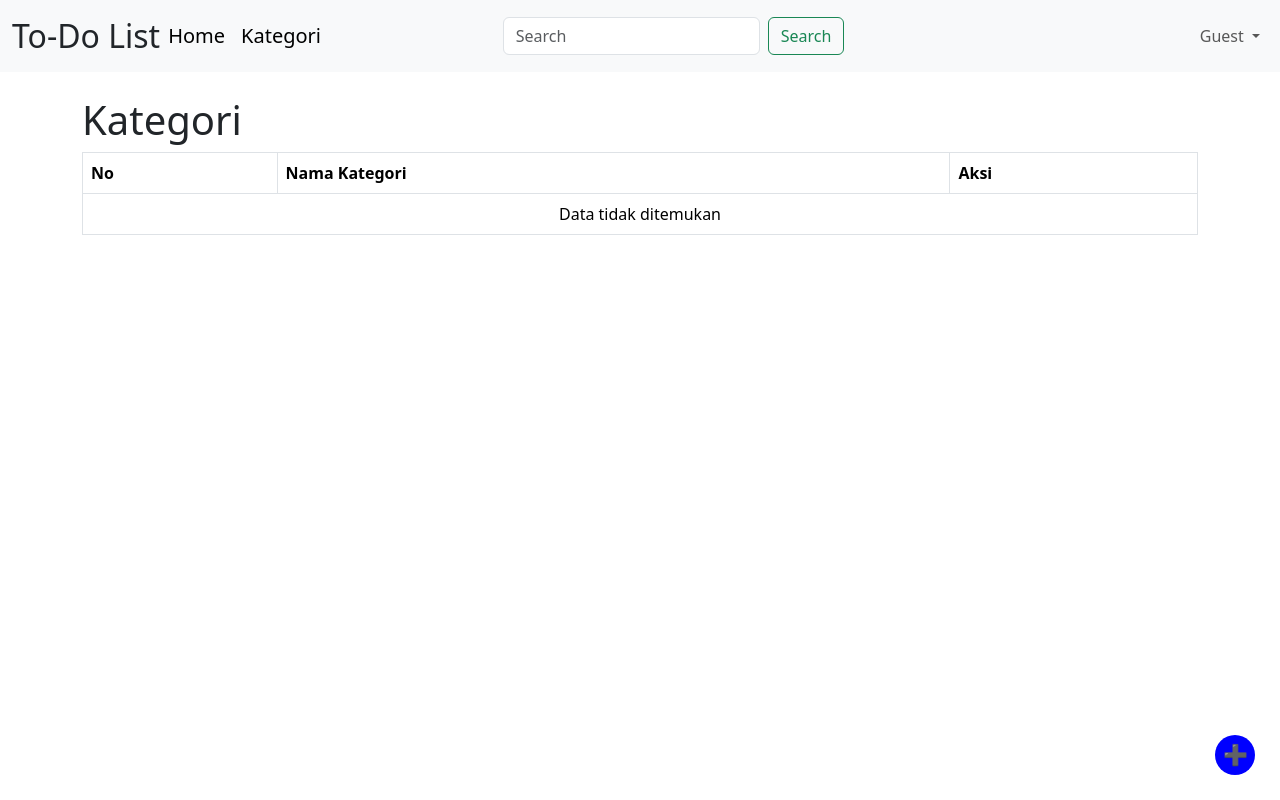
After one commit to nauval84/UKK2025_XIIPPLG1_7830, a PHP site: page /kategori.php in a window 1280 px wide. The commit adds this page. Run offline with PHP 8.4, Linux system fonts and the light colour scheme; data that the repository does not hold is empty.

Commit message:
ukk hari ketiga

```diff
--- a/delete.php
+++ b/delete.php
@@ -5,5 +5,5 @@ $query = mysqli_query($conn, "DELETE FROM tugas where id_tugas=$id");
 ?>
 <script>
     alert('hapus data berhasil')
-    location.href = "index.php?page=ulasan"
+    location.href = "index.php"
 </script>
--- /dev/null
+++ b/kategori.php
@@ -0,0 +1,114 @@
+<?php
+include 'connect.php';
+session_start();
+
+?>
+<!doctype html>
+<html lang="en">
+  <head>
+    <meta charset="utf-8">
+    <meta name="viewport" content="width=device-width, initial-scale=1">
+    <title>Kategori</title>
+    <link href="https://cdn.jsdelivr.net/npm/bootstrap@5.3.3/dist/css/bootstrap.min.css" rel="stylesheet" integrity="sha384-QWTKZyjpPEjISv5WaRU9OFeRpok6YctnYmDr5pNlyT2bRjXh0JMhjY6hW+ALEwIH" crossorigin="anonymous">
+  </head>
+  <style>
+    .floating-buttons a {
+        text-decoration: none;
+        display: flex;
+        align-items: center;
+        justify-content: center;
+    }
+
+    .floating-buttons a {
+        position: fixed;
+        bottom: 20px;
+        right: 20px;
+    }
+    .floating-buttons a {
+        background: blue;
+        color: white;
+        border: none;
+        border-radius: 50%;
+        width: 40px;
+        height: 40px;
+        font-size: 20px;
+        margin: 5px;
+        cursor: pointer;
+    }
+  </style>
+  <body>
+    <nav class="navbar navbar-expand-lg bg-body-tertiary">
+            <div class="container-fluid d-flex justify-content-between align-items-center">
+                <h2 class="mb-0">To-Do List</h2>
+                <a class="navbar-brand m-2" href="index.php">Home</a>
+                <a class="navbar-brand m-2" href="kategori.php">Kategori</a>
+                <form class="d-flex mx-auto" role="search">
+                    <input class="form-control me-2" type="search" placeholder="Search" aria-label="Search">
+                    <button class="btn btn-outline-success" type="submit">Search</button>
+                </form>
+                <ul class="navbar-nav ms-auto">
+                    <li class="nav-item dropdown">
+                        <a class="nav-link dropdown-toggle" id="navbarDropdown" href="#" role="button" data-bs-toggle="dropdown">
+                            <?php echo isset($_SESSION['user']) ? $_SESSION['user']['Username'] : 'Guest'; ?>
+                        </a>
+                        <ul class="dropdown-menu dropdown-menu-end">
+                            <li><a class="dropdown-item" href="#">Profil</a></li>
+                            <li><hr class="dropdown-divider"></li>
+                            <li><a class="dropdown-item" href="logout.php">Logout</a></li>
+                        </ul>
+                    </li>
+                </ul>
+            </div>
+        </nav>
+        <div class="container mt-3">
+            <h1 class="mt-4">Kategori</h1>
+            <div class="col-md-12">
+                <table class="table table-bordered">
+                    <thead>
+                        <tr>
+                            <th>No</th>
+                            <th>Nama Kategori</th>
+                            <th>Aksi</th>
+                        </tr>
+                    </thead>
+                    <tbody>
+                        <?php
+                        $i = 1;
+                        $query = mysqli_query($conn, "SELECT * FROM kategori");
+
+                        if (mysqli_num_rows($query) > 0) {
+                            while ($data = mysqli_fetch_array($query)) {
+                                ?>
+                                <tr>
+                                    <td><?php echo $i++; ?></td>
+                                    <td><?php echo $data['kategori']; ?></td>
+                                    <td>
+                                        <a href="kategori_ubah.php?id=<?= $data['id_kategori']; ?>" class="btn btn-info">Ubah</a>
+                                        <a href="kategori_hapus.php?id=<?php echo $data['id_kategori']; ?>"
+                                            class="btn btn-danger"
+                                            onclick="return confirm('Apakah Anda yakin ingin menghapus data ini?')">
+                                            Hapus
+                                        </a>
+
+                                    </td>
+                                </tr>
+                                <?php
+                            }
+                        } else {
+                            ?>
+                            <tr>
+                                <td colspan="3" class="text-center">Data tidak ditemukan</td>
+                            </tr>
+                            <?php
+                        }
+                        ?>
+                    </tbody>
+                </table>
+            </div>
+            <div class="floating-buttons">
+                <a class="add" href="kategori_tambah.php">➕</a>
+            </div>
+        </div>
+    <script src="https://cdn.jsdelivr.net/npm/bootstrap@5.3.3/dist/js/bootstrap.bundle.min.js" integrity="sha384-YvpcrYf0tY3lHB60NNkmXc5s9fDVZLESaAA55NDzOxhy9GkcIdslK1eN7N6jIeHz" crossorigin="anonymous"></script>
+  </body>
+</html>
--- a/login.php
+++ b/login.php
@@ -1,6 +1,6 @@
 <?php
 include 'connect.php';
-session_start();
+
 
 if ($_SERVER["REQUEST_METHOD"] == "POST") {
     $email = filter_var(trim($_POST['email']), FILTER_SANITIZE_EMAIL);
@@ -19,6 +19,7 @@ if ($_SERVER["REQUEST_METHOD"] == "POST") {
             $row = $result->fetch_assoc();
             if (password_verify($password, $row['password'])) {
                 $_SESSION['user'] = [
+                    'id_user' => $row['id_user'],
                     'email' => $row['email'],
                     'Username' => $row['Username']
                 ];
```
Also changed, not shown: index.php (+26 -16 lines), kategori_hapus.php (added, +9 -0 lines), kategori_tambah.php (added, +58 -0 lines), kategori_ubah.php (added, +57 -0 lines), tambah_data.php (+29 -3 lines).
